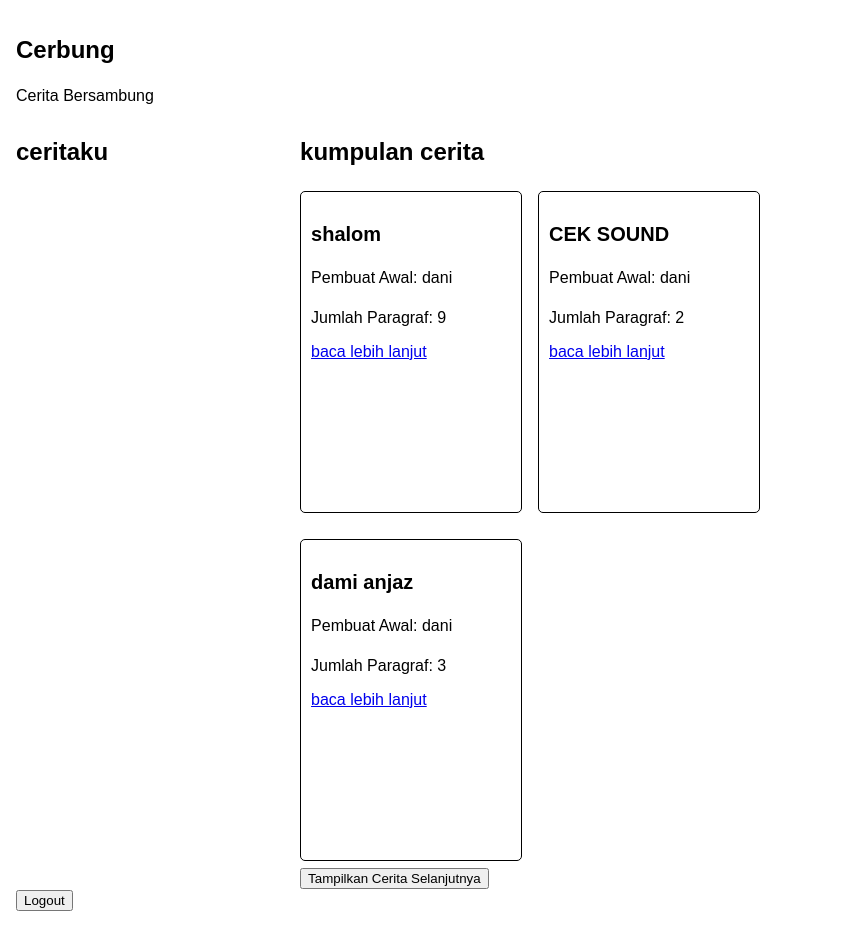
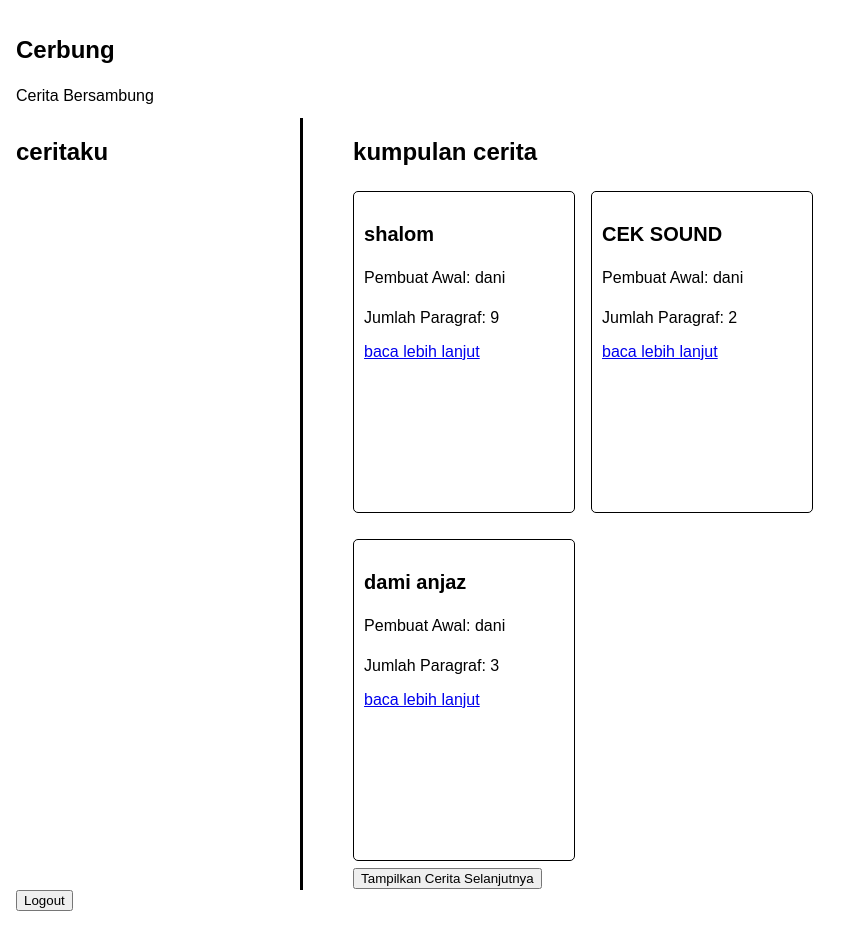
Before and after one commit to Adityadan/uts-fullstack-hendra-rangga, a PHP site: page /home.php in a window 1280 px wide. Shown: the whole page, without its empty margins (0-860 px from the left). Run offline with PHP 8.4, Linux system fonts and the light colour scheme; the visitor is signed in with stand-in values (Sample User, id 1); data comes from the database, SQL or seed files in the repository; data that the repository does not hold is empty.

Commit message:
Adding a divider to ceritaku container  and kumpulan cerita container (with divider css)

```diff
--- a/css/home_css.css
+++ b/css/home_css.css
@@ -22,9 +22,20 @@ body {
   /* box-shadow: 0 0 10px rgba(0, 0, 0, 0.1); */
 }
 
-.kumpulan-cerita-container {
+/* .kumpulan-cerita-container {
+} */
+.divider {
+  /* height: 2px; */
+  background-color: #000000;
+  /* margin: 10px 0;  */
+  width: 3px;
+  margin-right: 50px;
 }
-
+@media (max-width: 1024px) {
+  .divider {
+      display: none;
+  }
+}
 .ceritaku-cards-container {
   display: grid;
   grid-template-columns: 1fr;
--- a/home.php
+++ b/home.php
@@ -41,6 +41,7 @@ if (!isset($_SESSION['userid'])) {
 				</div>
 				<button id="more_ceritaku">Tampilkan Cerita Selanjutnya</button>
 			</div>
+			<div class="divider"></div>
 			<div class="kumpulan-cerita-container">
 				<h1>kumpulan cerita</h1>
 				<div class="kumpulan-cerita-cards-container">
```
